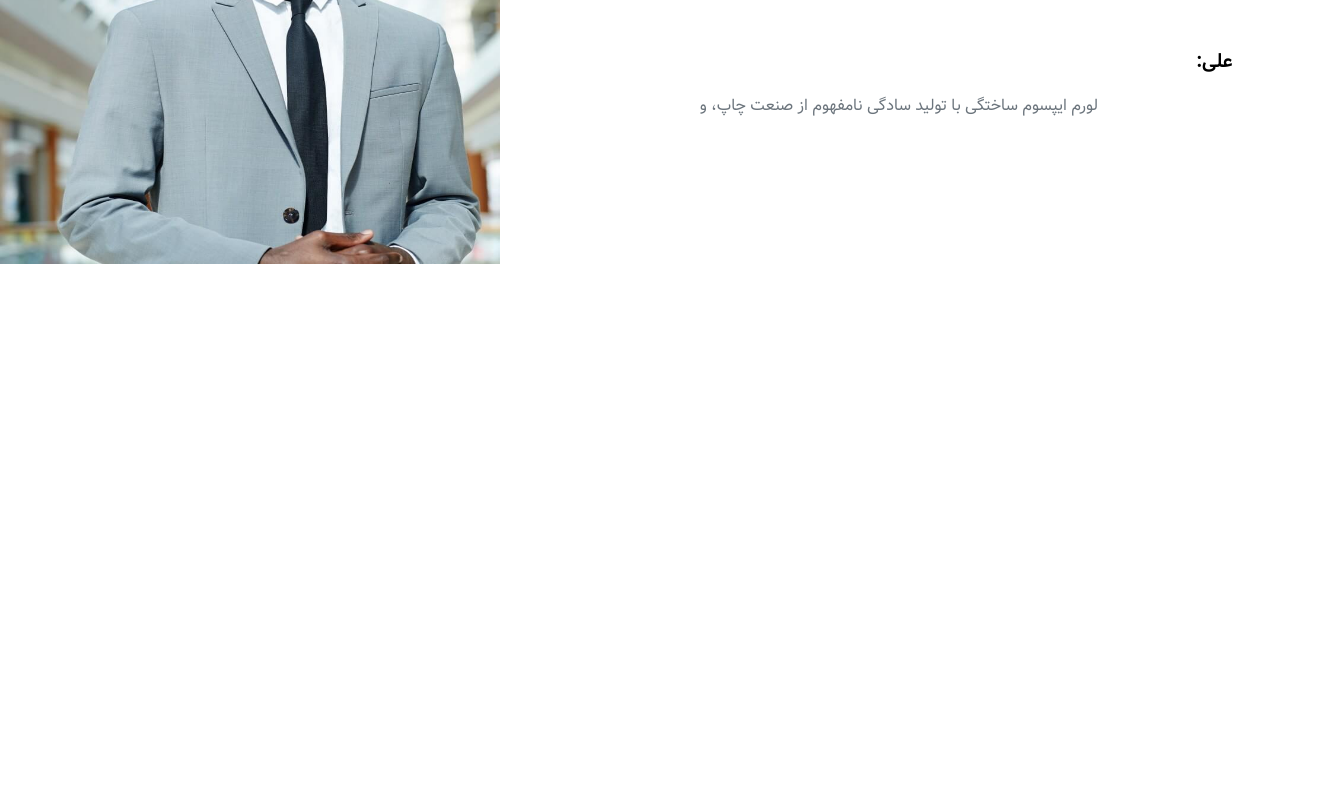
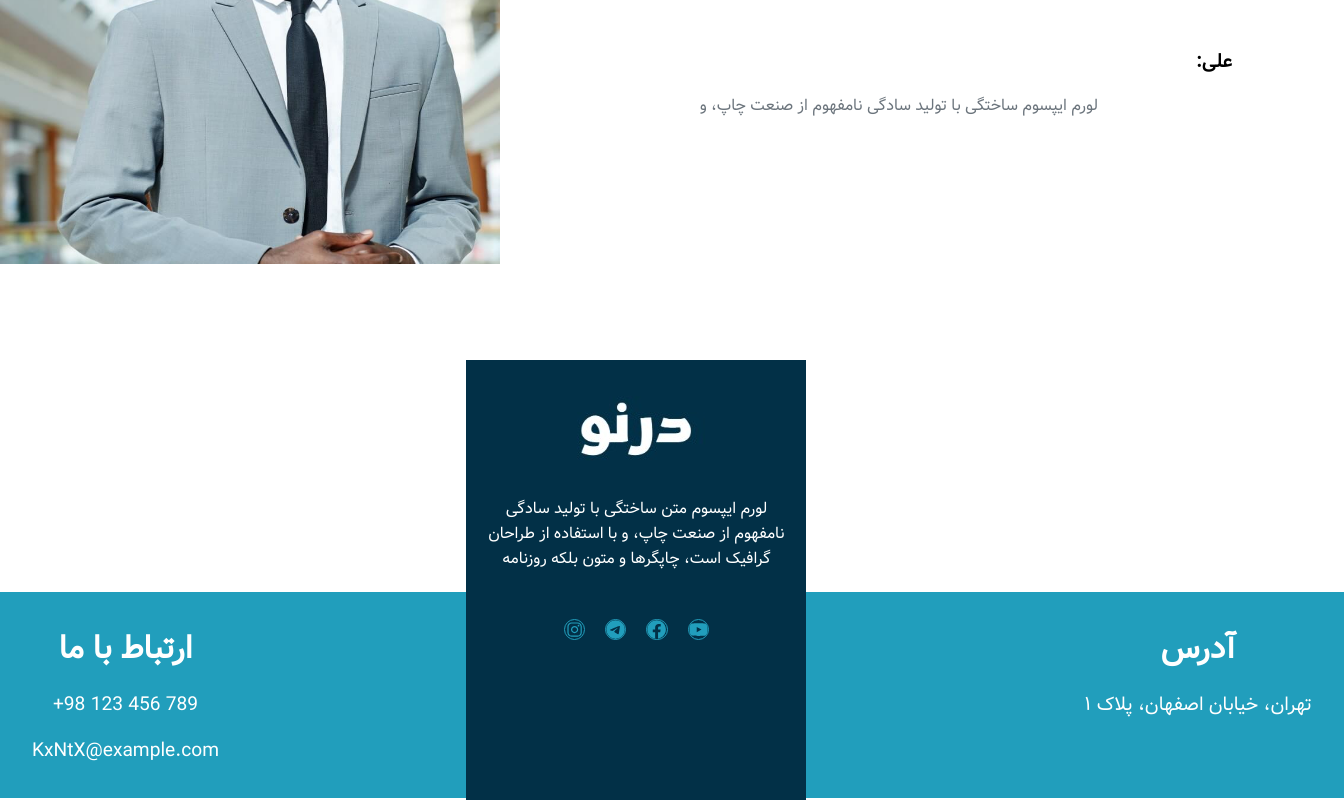
Before and after one commit to Elmira868/Dareno, a React (Vite) app: page / in a window 1280 px wide. Shown: the part 4513-5313 px from the top of the page, 1344 px wide, since content can reach past the window. Before the commit the page ends 4785 px from the top, so only its background shows below. Built offline with nearby package versions, Linux system fonts and the light colour scheme.

Commit message:
Create Footer component

```diff
--- a/src/App.jsx
+++ b/src/App.jsx
@@ -7,9 +7,9 @@ import Services from './components/Services/Services';
 import Pricing from './components/Pricing/Pricing';
 import Project from './components/Project/Project';
 import Testimonials from './components/Testimonial/Testimonial';
+import Footer from './components/Footer/Footer';
+
 function App() {
-
-
   return (
    <div>
     <Header/>
@@ -19,6 +19,7 @@ function App() {
 <Pricing/>
 <Project/>
 <Testimonials/>
+<Footer/>
    </div>
   )
 }
--- /dev/null
+++ b/src/components/Footer/Footer-card/Cardfooter.css
@@ -0,0 +1,51 @@
+
+.card-footer{
+    width: 300px;
+    height:400px;
+    background-color:#023047 ;
+    color: #fff;
+    padding: 20px;
+    text-align: center;
+    margin-top: -200px;
+    border-radius: 0;
+}
+
+.card-desc{
+    margin-top: 1rem;
+}
+
+.card-icons{
+    display: flex;
+    gap: 20px;
+    justify-content: center;
+    align-items: center;
+    margin-top: 3rem;
+}
+
+.footer-icon{
+    color: #219ebc;
+    font-size: 1.2rem;
+    border: 1px solid #219ebc;
+    border-radius: 50%;
+    transition: all 0.3s;
+}
+
+.footer-icon:hover{
+    color: #fff;
+    border-color: #fff;
+    cursor: pointer;
+}
+
+/* Responsive */
+@media screen and (max-width: 768px) {
+    .card-footer{
+        margin-top: 0;
+        padding: 10px;
+    }
+
+    .card-logo{
+        width: 100px;
+        height: 100px;
+    }
+
+}
--- /dev/null
+++ b/src/components/Footer/Footer-card/Cardfooter.jsx
@@ -0,0 +1,25 @@
+import './Cardfooter.css';
+import logo from '../../../assets/img/logo.jpeg';
+import { IoLogoInstagram } from "react-icons/io";
+import { FaTelegram } from "react-icons/fa6";
+import { FaFacebook } from "react-icons/fa";
+import { FaYoutube } from "react-icons/fa";
+export default function CardFooter(){
+    return(
+        <>
+        <div className='card-footer'>
+            <img src={logo} alt="logo" className='card-logo' />
+            <p className='card-desc'>
+                لورم ایپسوم متن ساختگی با تولید سادگی نامفهوم از صنعت چاپ،
+                 و با استفاده از طراحان گرافیک است، چاپگرها و متون بلکه روزنامه
+            </p>
+<div className='card-icons'>
+    <IoLogoInstagram className='footer-icon' />
+    <FaTelegram className='footer-icon' />
+    <FaFacebook className='footer-icon' />
+    <FaYoutube className='footer-icon' />
+</div>
+        </div>
+        </>
+    )
+}
--- /dev/null
+++ b/src/components/Footer/Footer.css
@@ -0,0 +1,77 @@
+/* color-1 #023047 */
+/* color-2 #219ebc */
+
+.footer{
+    display: flex;
+    justify-content: space-between;
+    width: 100vw;
+    background-color:#219ebc;
+    color: #fff;
+    padding: 2rem;
+    text-align: center;
+    margin-top: 20rem;
+    position: relative;
+}
+
+h2{
+    font-weight: 100;
+    font-size: 1.2rem;
+    margin-top: 1rem;
+}
+
+.footer-card{
+    position: absolute;
+    right: 40%;
+    top: -2rem;
+}
+
+/* Responsive */
+@media (max-width: 576px) {
+    .footer-card{
+        display: none;
+    }
+
+}
+
+@media (max-width: 767px) {
+    .footer{
+    flex-direction: column;
+    gap: 2rem;
+   margin: auto;
+}
+    h1{
+      font-size: 1.5rem;
+    }
+
+    h2{
+        font-size: 1rem;
+        margin-top: 0.5rem;
+    }
+
+    .footer-card{
+        position: relative;
+        right: 0;
+        top: 0;
+    }
+}
+
+@media (min-width: 768px) and (max-width: 1200px) {
+    .footer{
+       justify-content: space-around;
+       margin: auto;
+    }
+
+    .footer-card{
+       display: none;
+    }
+
+    h1{
+        font-size: 1.3rem;
+    }
+
+    h2{
+        font-size: 1rem;
+        margin-top: 0.5rem;
+    }
+
+}
--- /dev/null
+++ b/src/components/Footer/Footer.jsx
@@ -0,0 +1,25 @@
+import './Footer.css';
+import CardFooter from './Footer-card/Cardfooter';
+export default function Footer(){
+    return(
+        <>
+        <div className='footer'>
+            <div className='footer-contact'>
+                <h1 className='footer-contact-title'>ارتباط با ما</h1>
+                <h2>+98 123 456 789</h2>
+                <h2>KxNtX@example.com</h2>
+            </div>
+
+            <div className='footer-card'>
+                <CardFooter/>
+            </div>
+
+            <div className='footer-address'>
+<h1 className='footer-address-title'>آدرس</h1>
+<h2>تهران، خیابان اصفهان، پلاک ۱</h2>
+            </div>
+
+        </div>
+        </>
+    )
+}
```
Also changed, not shown: src/components/Testimonial/Testimonial.css (+19 -21 lines), src/components/Testimonial/Testimonial.jsx (+26 -27 lines).
